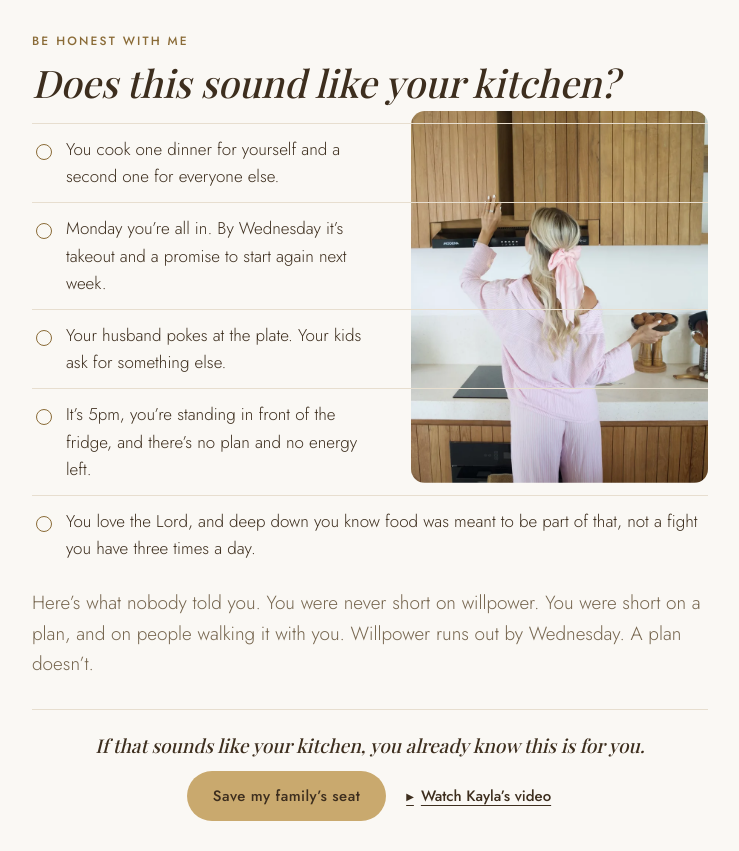
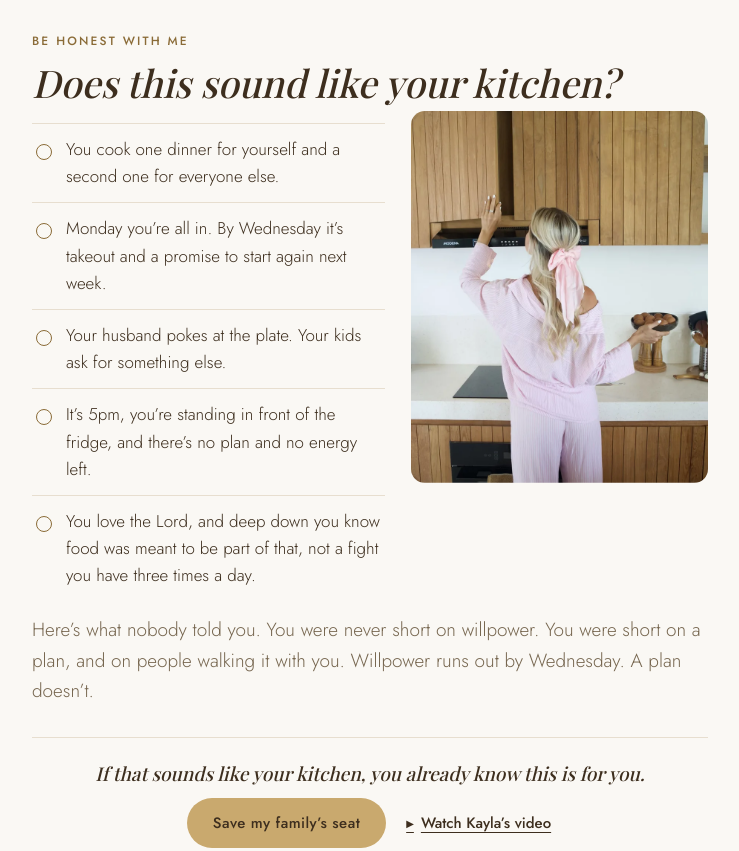
Before and after one commit to noahthamelin-cloud/the-soil-of-your-plate, a website: page family-table/index.html in a window 1280 px wide. Shown: the part 1020-1871 px from the top of the page, without its empty margins (270-1009 px from the left). Drawn offline with nearby package versions, Linux system fonts and the light colour scheme; a web font is replaced by a local one.

Commit message:
Sales page: stop list lines running under the photo

```diff
--- a/family-table/index.html
+++ b/family-table/index.html
@@ -110,7 +110,7 @@ section{padding:56px 0}
 
 /* pain */
 .checks{list-style:none; padding:0; margin:18px 0 0}
-.checks li{position:relative; padding:12px 0 12px 34px; border-top:1px solid var(--rule)}
+.checks li{position:relative; padding:12px 0 12px 34px; border-top:1px solid var(--rule); overflow:hidden} /* lines stop at a photo beside the list */
 .checks li:before{content:""; position:absolute; left:4px; top:20px; width:14px; height:14px; border-radius:50%; border:1.5px solid var(--gold-ink)}
 .lead{font-size:19px; color:var(--muted); margin:14px 0 0}
 h2{font-size:clamp(28px,6.5vw,38px)}
```
